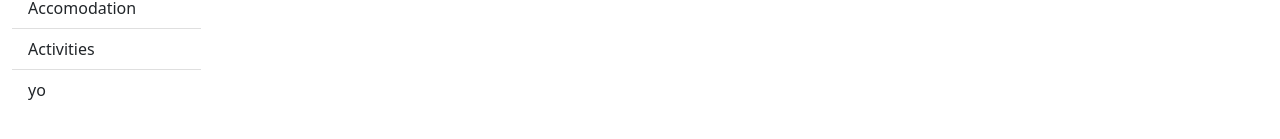
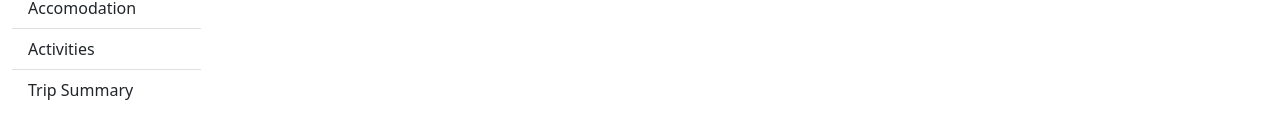
Before and after one commit to Kvalle99/WebAppProject, a React (Create React App) app in the folder client/: page / in a window 1280 px wide. Shown: the part 185-324 px from the top of the page. Built offline with nearby package versions, Linux system fonts and the light colour scheme; no server answers.

Commit message:
Now shows view dependant on enum. Refactored

```diff
--- a/client/src/App.tsx
+++ b/client/src/App.tsx
@@ -2,7 +2,7 @@ import React, { useEffect, useState } from "react";
 import "./App.css";
 import "bootstrap/dist/css/bootstrap.min.css";
 import NavbarComponent from "./components/Navbar/Navbar";
-import PlanSidenav from "./components/plan-sidenav/plan-sidenav";
+import PlanSidenav, { Page } from "./components/plan-sidenav/plan-sidenav";
 import axios from "axios";
 import Planner from "./views/Planner";
 
@@ -13,6 +13,7 @@ function App() {
   const [myTrips, setTrips] = useState<string[]>([]);
   const [myTrip, setTrip] = useState<any | null>(null);
   const [chosenTripId, setTripId] = useState<string>("");
+  const [page, setPage] = useState<Page>(Page.DESTINATION);
   // should be able to remove chosenTripId if we set a model-class/interface
   // for the Trip in the frontend or smth
 
@@ -36,15 +37,15 @@ function App() {
       >
         <div className="row">
           <div className="col-2">
-            <PlanSidenav current={currentView} changeView={changeView} />
+            <PlanSidenav currentPage={page} changeView={changeView} />
           </div>
           <div className="col-10">
             <div className="mt-2"></div>
             <Planner
               myId={userId}
               currentTrip={myTrip}
-              viewToShow={currentView}
               updateTrip={updateTrip}
+              currentPage={page}
             />
           </div>
         </div>
@@ -56,9 +57,9 @@ function App() {
     </div>
   );
 
-  function changeView(view: string) {
+  function changeView(newPage: Page) {
     //console.log("new view: ", view);
-    setView(view);
+    setPage(newPage);
   }
 
   function changeTrip(trip: string) {
--- a/client/src/components/plan-sidenav/plan-sidenav.tsx
+++ b/client/src/components/plan-sidenav/plan-sidenav.tsx
@@ -1,4 +1,4 @@
-import React, { FC } from "react";
+import React, { FC, useState } from "react";
 import SidenavListitem from "../sidenav-listitem/sidenav-listitem";
 import "./plan-sidenav.module.css";
 import "bootstrap/dist/css/bootstrap.min.css";
@@ -6,7 +6,15 @@ import { ListGroup } from "react-bootstrap";
 
 interface PlanSidenavProps {
   changeView: Function;
-  current: string;
+  currentPage: Page;
+}
+
+export enum Page {
+  DESTINATION,
+  CALENDAR,
+  ACCOMODATION,
+  ACTIVITY,
+  SUMMARY,
 }
 
 /* const PlanSidenav: FC<PlanSidenavProps> = () => (
@@ -18,28 +26,33 @@ function PlanSidenav(props: PlanSidenavProps) {
     <ListGroup className="list-group list-group-flush">
       <SidenavListitem
         listText="Destination"
-        changView={props.changeView}
-        currentPage={props.current}
+        changeView={props.changeView}
+        active={props.currentPage === Page.DESTINATION}
+        thisPage={Page.DESTINATION}
       ></SidenavListitem>
       <SidenavListitem
         listText="Duration"
-        changView={props.changeView}
-        currentPage={props.current}
+        changeView={props.changeView}
+        active={props.currentPage === Page.CALENDAR}
+        thisPage={Page.CALENDAR}
       ></SidenavListitem>
       <SidenavListitem
         listText="Accomodation"
-        changView={props.changeView}
-        currentPage={props.current}
+        changeView={props.changeView}
+        active={props.currentPage === Page.ACCOMODATION}
+        thisPage={Page.ACCOMODATION}
       ></SidenavListitem>
       <SidenavListitem
         listText="Activities"
-        changView={props.changeView}
-        currentPage={props.current}
+        changeView={props.changeView}
+        active={props.currentPage === Page.ACTIVITY}
+        thisPage={Page.ACTIVITY}
       ></SidenavListitem>
       <SidenavListitem
-        listText="yo"
-        changView={props.changeView}
-        currentPage={props.current}
+        listText="Trip Summary"
+        changeView={props.changeView}
+        active={false}
+        thisPage={Page.SUMMARY}
       ></SidenavListitem>
     </ListGroup>
   );
--- a/client/src/components/sidenav-listitem/sidenav-listitem.tsx
+++ b/client/src/components/sidenav-listitem/sidenav-listitem.tsx
@@ -1,50 +1,28 @@
 import React, { FC } from "react";
 import { ListGroupItem } from "react-bootstrap";
+import { Page } from "../plan-sidenav/plan-sidenav";
 import styles from "./sidenav-listitem.module.css";
 
 interface SidenavListitemProps {
   listText: string;
-  lastChild?: Boolean;
-  changView: Function;
-  currentPage: string;
+  changeView: Function;
+  active: Boolean;
+  thisPage: Page;
 }
 
 function SidenavListitem(props: SidenavListitemProps) {
-  if (props.lastChild == null) {
   return (
     <ListGroupItem
       role="button"
-        onClick={() => click(props.listText)}
-        variant={currentChoice() ? "success" : ""}
+      onClick={() => click(props.thisPage)}
+      variant={props.active ? "success" : ""}
     >
       {props.listText}
     </ListGroupItem>
   );
-  } else {
-    return (
-      <li
-        className={
-          "list-group-item " + (currentChoice() ? "background-color:green" : "")
-        }
-        id="lastChild"
-        role="button"
-        onClick={props.changView(props.listText)}
-      >
-        {props.listText}
-      </li>
-    );
-  }
 
-  function click(s: string) {
-    props.changView(s);
-  }
-
-  function currentChoice(): boolean {
-    if (props.currentPage == props.listText) {
-      console.log("true");
-      return true;
-    }
-    return false;
+  function click(s: Page) {
+    props.changeView(s);
   }
 }
 
--- a/client/src/views/Planner.tsx
+++ b/client/src/views/Planner.tsx
@@ -2,6 +2,7 @@ import axios from "axios";
 import { useEffect, useState } from "react";
 import { reduceEachTrailingCommentRange } from "typescript";
 import CalendarComponent from "../components/Calendar/Calendar";
+import { Page } from "../components/plan-sidenav/plan-sidenav";
 import SearchBar from "../components/SearchFunction/SearchBar";
 import AccomodationView from "./plan-view/AccomodationView/AccomodationView";
 import ActivityView from "./plan-view/ActivityView/activityView";
@@ -11,28 +12,30 @@ interface PlannerProps {
   // set to optional so the component doesn´t break if  no trip has been created
   myId: number;
   currentTrip: any;
-  viewToShow: string;
   updateTrip: Function;
+  currentPage: Page;
 }
 
 function Planner(props: PlannerProps) {
   const [searchText, setSearchText] = useState<string>("");
-  if (props.viewToShow === "Destination") {
+
+  switch (props.currentPage) {
+    case Page.DESTINATION:
       return (
         <>
           <SearchBar searchUpdate={updatePlannerOnSearch} />
           <Destinations
             changeDest={updateDest}
             currentDest={
-            props.currentTrip?.destination ? props.currentTrip.destination : ""
+              props.currentTrip?.destination
+                ? props.currentTrip.destination
+                : ""
             }
             searchText={searchText}
           />
         </>
       );
-  }
-
-  if (props.viewToShow === "Duration") {
+    case Page.CALENDAR:
       return (
         <CalendarComponent
           startDate={props.currentTrip.startDate}
@@ -40,13 +43,9 @@ function Planner(props: PlannerProps) {
           saveDates={saveDates}
         />
       );
-  }
-
-  if (props.viewToShow === "Activities") {
+    case Page.ACTIVITY:
       return <ActivityView actAdder={addActivity} trip={props.currentTrip} />;
-  }
-
-  if (props.viewToShow === "Accomodation") {
+    case Page.ACCOMODATION:
       return (
         <>
           <SearchBar searchUpdate={updatePlannerOnSearch} />
@@ -54,14 +53,17 @@ function Planner(props: PlannerProps) {
             changeAccomodation={updateAcc}
             currentAcc={props.currentTrip?.hotel ? props.currentTrip.hotel : ""}
             currentDest={
-            props.currentTrip?.destination ? props.currentTrip.destination : ""
+              props.currentTrip?.destination
+                ? props.currentTrip.destination
+                : ""
             }
             searchText={searchText}
           />
         </>
       );
+    case Page.SUMMARY:
+      return <></>;
   }
-  return <></>;
 
   function updatePlannerOnSearch(searchText: string) {
     setSearchText(searchText);
```
Also changed, not shown: 2 other files (tests, documents, lock files or other folders). Lines whose indentation alone changed are shown as unchanged.
